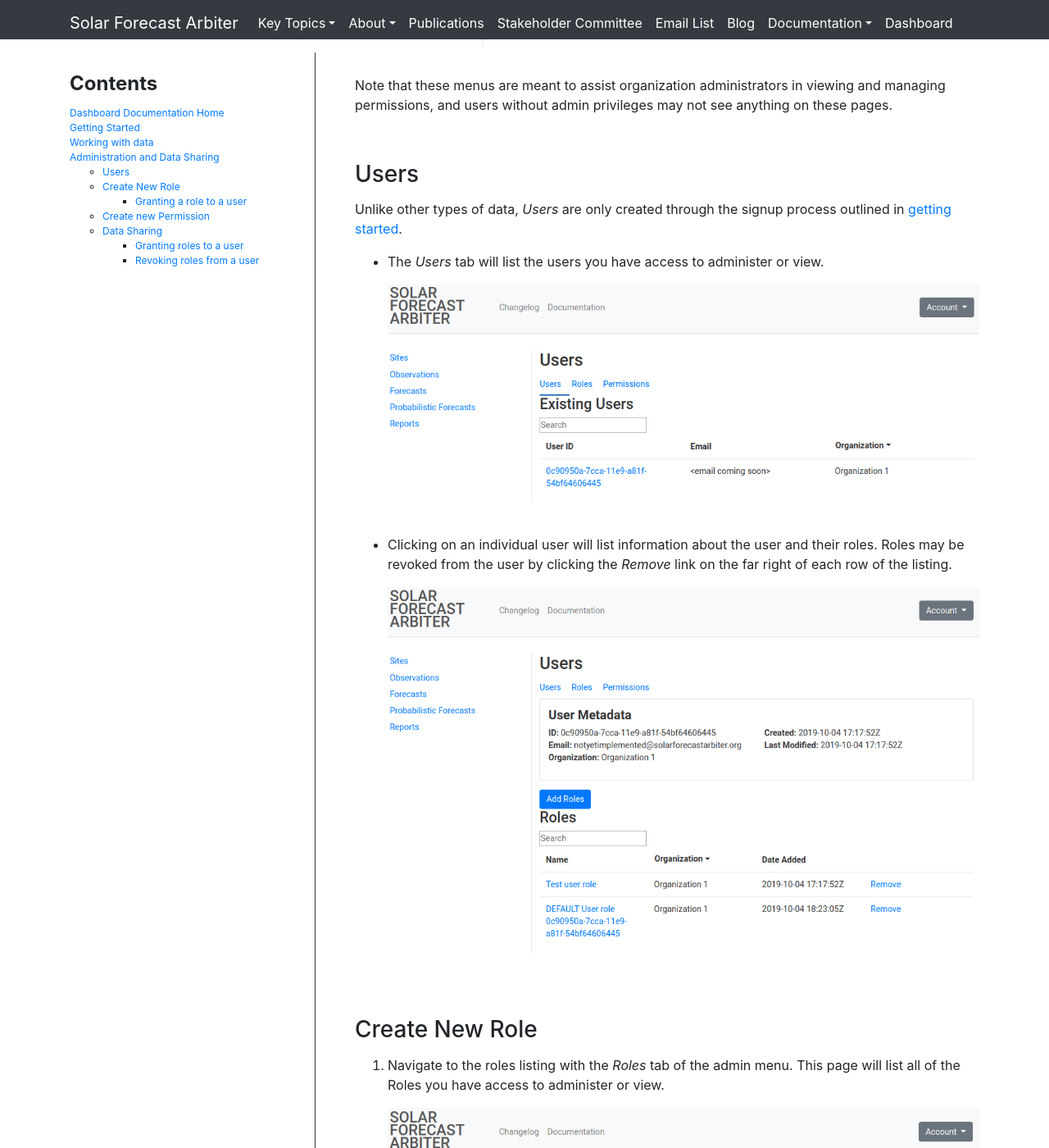
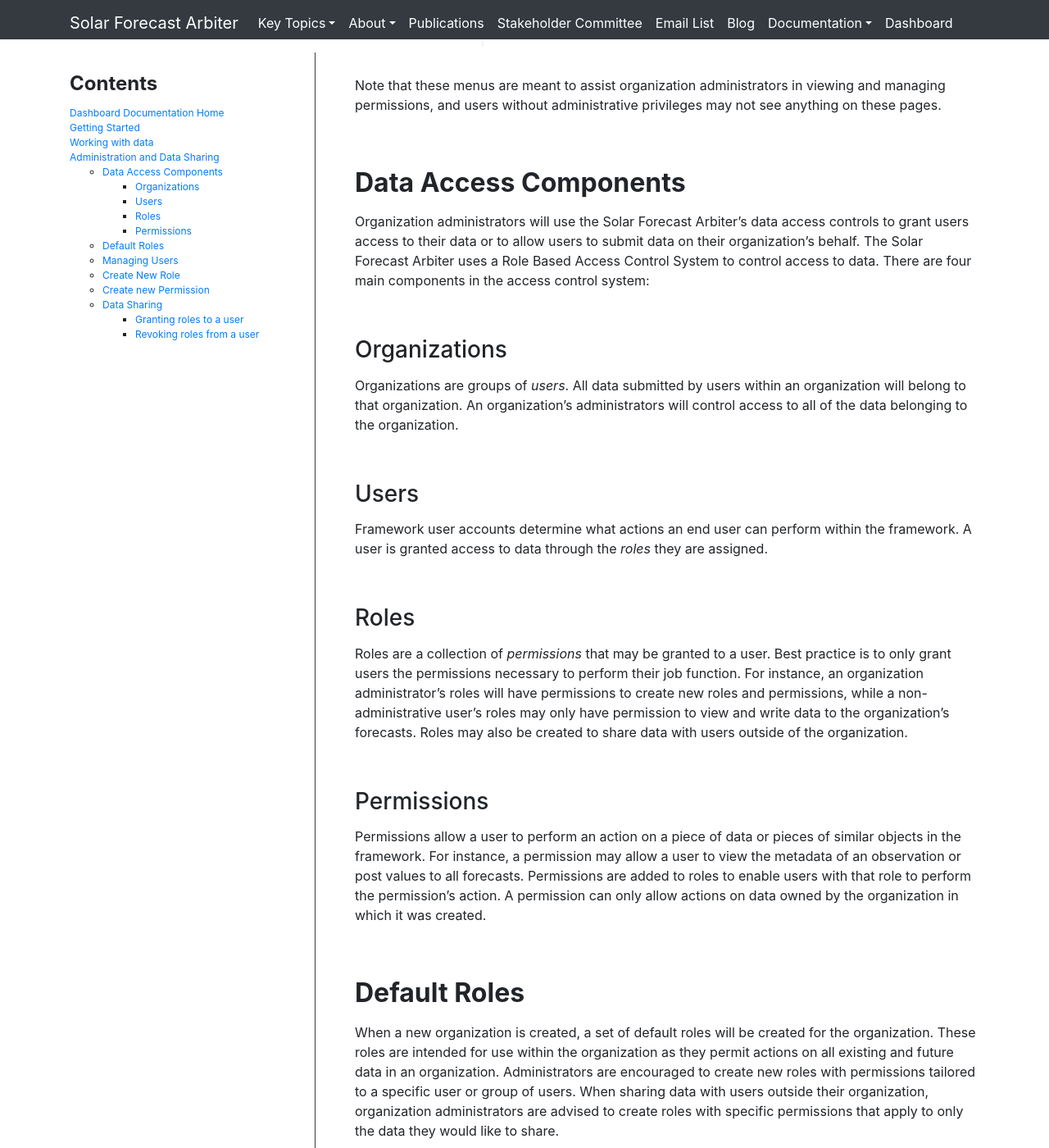
Before and after one commit to SolarArbiter/SolarArbiter.github.io, a Jekyll site: the page built from dashboard_administration.md, in a window 1280 px wide and 1400 px high, scrolled down 414 px. Shown: the whole window at 82% size. Built offline with Jekyll 4.4.1, drawn with Linux system fonts in a browser that asks for light colours; our own code applies the rules of GitHub Pages for plain Markdown files; some of the changed text lies outside the part shown.

Commit message:
incorporate data access controls into administration & data sharing, improve descriptions

```diff
--- a/_includes/dashboard_admin_sidebar.html
+++ b/_includes/dashboard_admin_sidebar.html
@@ -6,12 +6,16 @@
   <li><a href="/documentation/dashboard/working-with-data/">Working with data</a></li>
   <li><a href="/documentation/dashboard/administration">Administration and Data Sharing</a></li>
   <ul>
-    <li><a href="#users">Users</a></li>
+    <li><a href="#data-access-components">Data Access Components</a></li>
+    <ul>
+        <li><a href="#organizations">Organizations</a></li>
+        <li><a href="#users">Users</a></li>
+        <li><a href="#roles">Roles</a></li>
+        <li><a href="#permissions">Permissions</a></li>
+    </ul>
+    <li><a href="#default-roles">Default Roles</a></li>
+    <li><a href="#managing-users">Managing Users</a></li>
     <li><a href="#create-new-role">Create New Role</a></li>
-      <ul>
-          <li><a href="#granting-a-role-to-a-user">Granting a role to a user</a></li>
-      </ul>
-
     <li><a href="#create-new-permission">Create new Permission</a></li>
     <li><a href="#data-sharing">Data Sharing</a></li>
       <ul>
--- a/_includes/dashboard_getting_started_sidebar.html
+++ b/_includes/dashboard_getting_started_sidebar.html
@@ -8,6 +8,7 @@
     <li><a href="#organizations">Organizations</a></li>
       <ul>
         <li><a href="#creating-an-organization">Creating an Organization</a></li>
+        <li><a href="#joining-an-organization">Joining an Organization</a></li>
       </ul>
     <li><a href="#user-classifications">User Classifications</a>
       <ul>
--- a/dashboard_administration.md
+++ b/dashboard_administration.md
@@ -6,9 +6,8 @@
 # Dashboard Administration
 {: .anchor}
 
-This section describes the user interface for managing data acces through
-roles and permissions. An accompanying workflow description can be found in the
-[Data Access Workflow Document](/data-access-workflow/).
+This section describes the user interface for organization administrators to
+manage data access through roles and permissions.
 
 User, permission and role administation can be accessed by clicking the **User
 Administration** link in the Account menu in the top right corner of the site.
@@ -17,27 +16,123 @@
 
 
 Note that these menus are meant to assist organization administrators in viewing
-and managing permissions, and users without admin privileges may not see anything
-on these pages.
+and managing permissions, and users without administrative privileges may not
+see anything on these pages.
 
+## Data Access Components
+{: .anchor}
+
+Organization administrators will use the Solar Forecast Arbiter's data
+access controls to grant users access to their data or to allow users to
+submit data on their organization's behalf. The Solar Forecast Arbiter uses a
+Role Based Access Control System to control access to data. There are four main
+components in the access control system:
+
+### Organizations
+{: .anchor}
+
+  Organizations are groups of *users*. All data submitted by users
+  within an organization will belong to that organization. An
+  organization's administrators will control access to all
+  of the data belonging to the organization.
 
 ### Users
 {: .anchor}
 
-Unlike other types of data, *Users* are only created through the signup process
-outlined in <a href="#getting-started">getting started</a>.
+  Framework user accounts determine what actions an end user can
+  perform within the framework. A user is granted access to data through
+  the *roles* they are assigned.
 
--   The *Users* tab will list the users you have access to administer or view.
+### Roles
+{: .anchor}
+
+  Roles are a collection of *permissions* that may be granted to a
+  user. Best practice is to only grant users the permissions necessary to
+  perform their job function. For instance, an organization administrator's
+  roles will have permissions to create new roles and permissions, while a
+  non-administrative user's roles may only have permission to view and write
+  data to the organization's forecasts. Roles may also be created to share
+  data with users outside of the organization.
+
+### Permissions
+{: .anchor}
+
+  Permissions allow a user to perform an action on a piece of data or
+  pieces of similar objects in the framework. For instance, a permission
+  may allow a user to view the metadata of an observation or post values
+  to all forecasts. Permissions are added to roles to enable users with
+  that role to perform the permission's action. A permission can only
+  allow actions on data owned by the organization in which it
+  was created.
+
+## Default Roles
+{: .anchor}
+
+When a new organization is created, a set of default roles will be
+created for the organization. These roles are intended for use within the
+organization as they permit actions on all existing and future data in an
+organization. Administrators are encouraged to create new roles with
+permissions tailored to a specific user or group of users. When sharing data
+with users outside their organization, organization administrators are advised
+to create roles with specific permissions that apply to only the data they
+would like to share.
+
+
+The default roles are described below:
+
+-   **View all data and metadata:** Access all of the metadata and
+    values in the organization. This includes observations, forecasts,
+    probabilistic forecasts, sites and reports.
+
+-   **Write all values:** Allows a user to submit data within the
+    organization e.g. adding measurements to an
+    observation.
+
+-   **Create metadata:** Allows a user to create new sites,
+    observations, forecasts and probabilistic forecasts. Also allows
+    the creation of reports.
+
+-   **Delete data and metadata:** Allows a user to delete sites,
+    observations, forecasts, probabilistic forecasts as well as any
+    associated values.
+
+-   **Administer data access controls:** Granted to organization
+    administrators, this role allows:
+
+    -   Create and delete new roles and permissions.
+
+    -   Add and remove permissions from roles.
+
+    -   Add or remove data objects from a permission.
+
+    -   Grant and revoke roles on a user.
+
+
+
+
+## Managing Users
+{: .anchor}
+
+Unlike other types of data, *users* are only created through the signup process
+outlined in <a href="#getting-started">getting started</a>. Administrators have
+access to a listing of users in their organization and a page listing some data
+about an individual user and the roles they have been granted.
+
+-   The *Users* tab of the *user administration* menu will list the users you
+    have access to administer or view.
 	<img class="my-3" src="/images/users.png"/>
 
 
 -	Clicking on an individual user will list information about the user and their
-    roles. Roles may be revoked from the user by clicking the *Remove* link on the
-    far right of each row of the listing.
+    roles. See the *users within your organization* section of
+    [granting roles to a user](/documentation/dashboard/administration#granting-roles-to-a-user) and
+    [revoking roles from a user](/documentation/dashboard/administration#revoking-roles-from-a-user)
+    for how to manage a user's roles.
+
     <img class="my-3" src="/images/user.png"/>
 
 
-### Create New Role
+## Create New Role
 {: .anchor}
 
 1.  Navigate to the roles listing with the *Roles* tab of the admin menu. This page
@@ -61,30 +156,37 @@
     <img class="my-3" src="/images/role_users.png"/>
 
 
-### Create New Permission
+## Create New Permission
 {: .anchor}
-1.	Navigate to the Permissions listing with the *Permissions* tab of the admin menu.
-    This page will list all of the Permissions you have access to administer or view.
+1.	Navigate to the Permissions listing with the *Permissions* tab of the admin
+    menu. This page will list all of the Permissions you have access to
+    administer or view.
     <img class="my-3" src="/images/permissions.png"/>
 
-2.  Click on the data type you would like to create a permission for in the "Create new
-    Permission" box. You will be prompted for a description of the permission, the
-    action the permission allows and a list of objects. Click the checkboxes for each
-    object that the permission should allow its action on. Selecting *Applies to all*
-    will cause the permission to affect all current and future objects of the
-    permission's type.
+2.  Click on the data type you would like to create a permission for in the
+    "Create new Permission" box. You will be prompted for a description of the
+    permission, the action the permission allows and a list of objects. Click
+    the checkboxes for each object that the permission should allow its action
+    on. Selecting *Applies to all* will cause the permission to affect all
+    current and future objects of the permission's type.
 
     *Permission form for observation permsission*
     <img src="/images/permission_form.png"/>
 
--	*Created Permission pages*
-    Clicking on an individual Permission will list information about it and the objects
-    it applies to.
+-   Clicking on an individual Permission will list information about it and the
+    objects it applies to.
     <img class="my-3" src="/images/permission.png"/>
 
-### Data Sharing
+## Data Sharing
+An organization admin can share data by granting roles to a user. Granting a
+role permits the user to perform actions defined by the role's permissions.
+Roles granted to users outside of the organization may not contain
+administrative permissions. Adminsitrative permissions are those that allow
+users to perform an update, create or delete action on roles, permissions or
+users. Similarly, administrative permissions may not be added to a role that is
+currently shared with a user outside the organization.
 
-#### Granting roles to a user
+### Granting roles to a user
 {: .anchor}
 
 **Users within your organization**
@@ -106,7 +208,7 @@
 2.  Enter the email of the user to grant the role to and click submit.
 
 
-#### Revoking roles from a user
+### Revoking roles from a user
 {: .anchor}
 
 **Users within your organization**
```
Also changed, not shown: dashboard_getting_started.md (+16 -5 lines).
